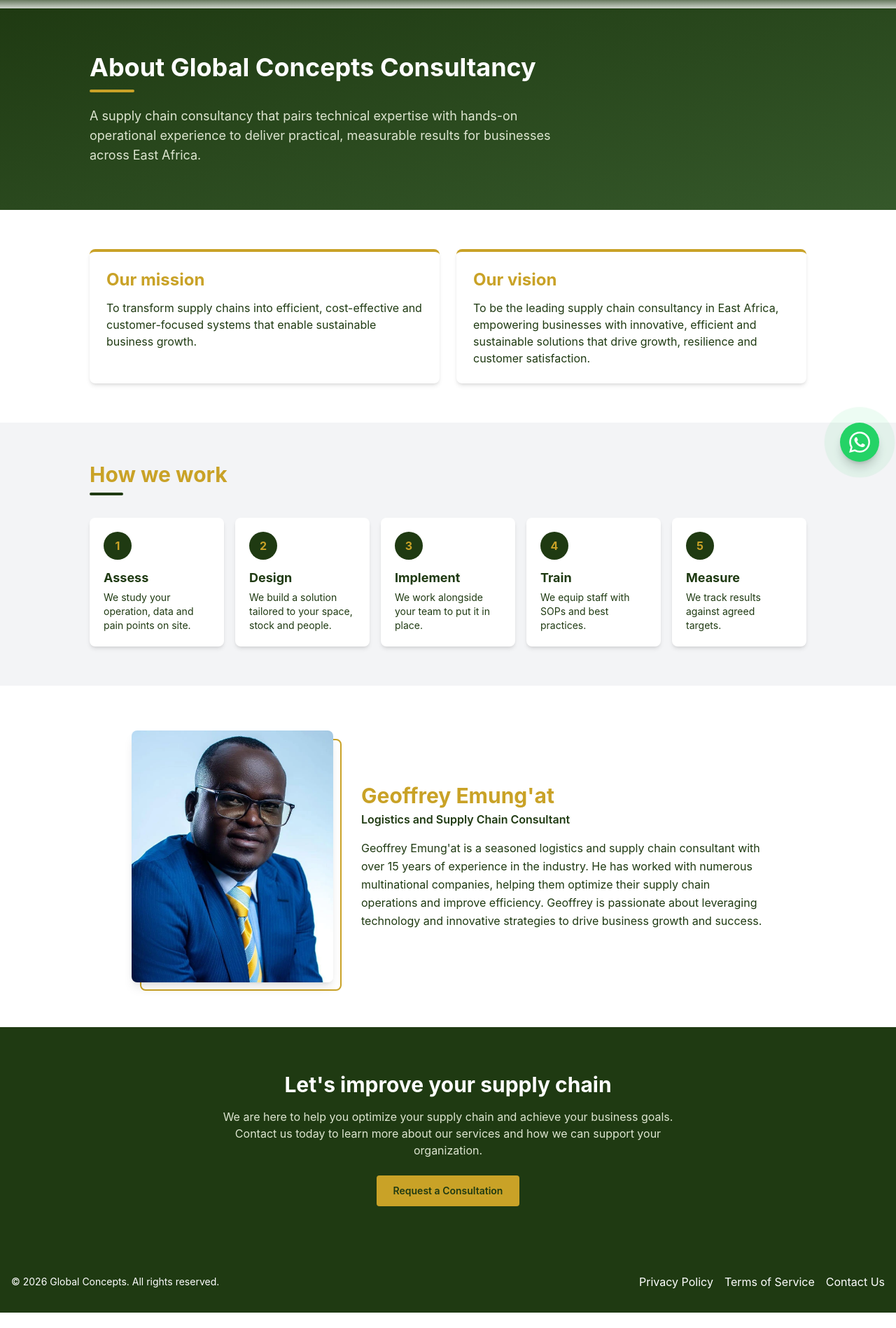
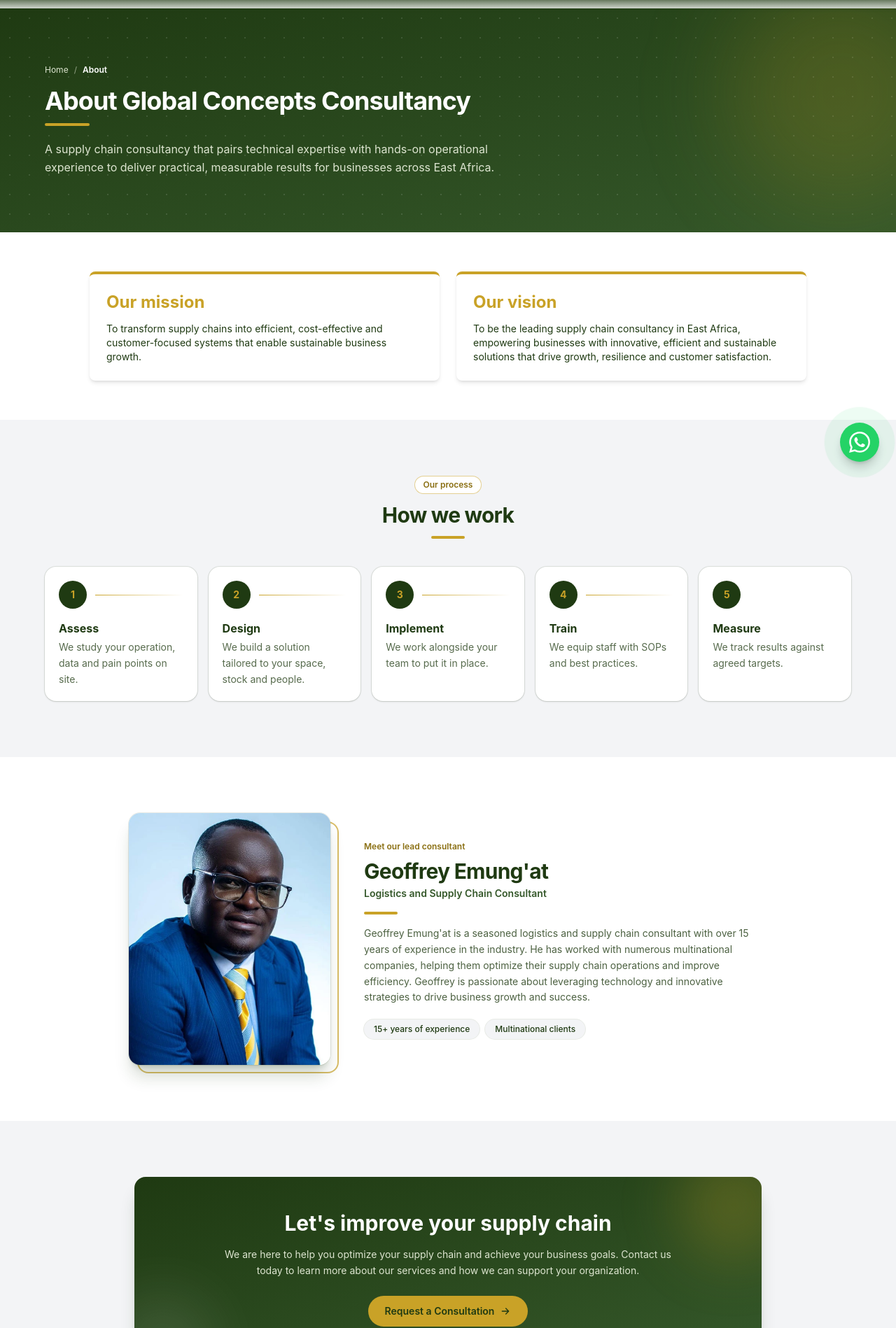
Before and after one commit to G-Concepts/Concepts-Base, a React (Vite) app in the folder site/: page /about in a window 1280 px wide. Shown: the part 116-2014 px from the top of the page at 70% size. Before the commit the page ends 1992 px from the top, so only its background shows below. Built offline with nearby package versions, Linux system fonts and the light colour scheme.

Commit message:
feat: enhance About page with improved layout, new Arrow component, and updated styling

```diff
--- a/site/src/components/About.jsx
+++ b/site/src/components/About.jsx
@@ -1,17 +1,21 @@
 import { memo, useState } from "react";
 import { Link } from "react-router-dom";
 import Reveal from "./Reveal";
+
 // ---- Content (module scope: created once, easy to edit) -------------------
 const INTRO =
   "A supply chain consultancy that pairs technical expertise with hands-on operational experience to deliver practical, measurable results for businesses across East Africa.";
 
+// Icon paths are 24x24 stroke icons.
 const PILLARS = [
   {
     title: "Our mission",
+    icon: "M12 21a9 9 0 100-18 9 9 0 000 18zM12 16a4 4 0 100-8 4 4 0 000 8zM12 12h.01",
     text: "To transform supply chains into efficient, cost-effective and customer-focused systems that enable sustainable business growth.",
   },
   {
     title: "Our vision",
+    icon: "M2 12s4-7 10-7 10 7 10 7-4 7-10 7S2 12 2 12zM12 15a3 3 0 100-6 3 3 0 000 6z",
     text: "To be the leading supply chain consultancy in East Africa, empowering businesses with innovative, efficient and sustainable solutions that drive growth, resilience and customer satisfaction.",
   },
 ];
@@ -29,7 +33,28 @@ const LEADER = {
   role: "Logistics and Supply Chain Consultant",
   photo: "Geoffrey_Emungat.webp",
   bio: "Geoffrey Emung'at is a seasoned logistics and supply chain consultant with over 15 years of experience in the industry. He has worked with numerous multinational companies, helping them optimize their supply chain operations and improve efficiency. Geoffrey is passionate about leveraging technology and innovative strategies to drive business growth and success.",
+  highlights: ["15+ years of experience", "Multinational clients"],
 };
+
+// ---- Small pieces ---------------------------------------------------------
+function Arrow() {
+  return (
+    <svg
+      width="16"
+      height="16"
+      viewBox="0 0 24 24"
+      fill="none"
+      stroke="currentColor"
+      strokeWidth="2"
+      strokeLinecap="round"
+      strokeLinejoin="round"
+      aria-hidden="true"
+      className="transition-transform duration-300 group-hover:translate-x-1"
+    >
+      <path d="M5 12h14M13 6l6 6-6 6" />
+    </svg>
+  );
+}
 
 function Portrait({ src, name }) {
   const [failed, setFailed] = useState(false);
@@ -40,10 +65,10 @@ function Portrait({ src, name }) {
       {/* offset gold frame that slides out on hover */}
       <span
         aria-hidden="true"
-        className="absolute inset-0 translate-x-3 translate-y-3 rounded-lg border-2 border-[#C9A227] transition-transform duration-500 group-hover:translate-x-5 group-hover:translate-y-5"
+        className="absolute inset-0 translate-x-3 translate-y-3 rounded-2xl border-2 border-[#C9A227]/70 transition-transform duration-500 group-hover:translate-x-5 group-hover:translate-y-5"
       />
       {failed ? (
-        <div className="relative grid aspect-[4/5] place-items-center rounded-lg bg-[#1F3A12] text-5xl font-bold text-[#C9A227]">
+        <div className="relative grid aspect-[4/5] place-items-center rounded-2xl bg-[#1F3A12] text-5xl font-bold text-[#C9A227]">
           {initials}
         </div>
       ) : (
@@ -52,37 +77,63 @@ function Portrait({ src, name }) {
           alt={`Portrait of ${name}`}
           loading="lazy"
           onError={() => setFailed(true)}
-          className="relative aspect-[4/5] w-full rounded-lg object-cover shadow-lg"
+          className="relative aspect-[4/5] w-full rounded-2xl object-cover shadow-xl shadow-[#1F3A12]/20 ring-1 ring-[#1F3A12]/10"
         />
       )}
     </div>
   );
 }
 
-function SectionTitle({ children }) {
+function SectionTitle({ eyebrow, children }) {
   return (
-    <div className="mb-8">
-      <h2 className="text-2xl font-bold text-[#C9A227] md:text-3xl">{children}</h2>
-      <span aria-hidden="true" className="mt-2 block h-1 w-12 rounded bg-[#1F3A12]" />
+    <div className="mb-10 flex flex-col items-center text-center">
+      {eyebrow && (
+        <span className="mb-3 rounded-full border border-[#C9A227]/50 bg-white px-3 py-1 text-xs font-semibold text-[#8a6f12]">
+          {eyebrow}
+        </span>
+      )}
+      <h2 className="text-2xl font-bold tracking-tight md:text-3xl">{children}</h2>
+      <span aria-hidden="true" className="mt-3 block h-1 w-12 rounded bg-[#C9A227]" />
     </div>
   );
 }
 
 // ---- Page -----------------------------------------------------------------
-function About() {
+function AboutPage() {
   return (
-    <div className="pt-32 text-[#1F3A12]">
+    <div className="pt-32 text-sm text-[#1F3A12]">
       {/* Hero */}
-      <section className="bg-gradient-to-br from-[#1F3A12] to-[#35582A] px-4 py-16 text-center md:px-32 md:text-left">
+      <section className="relative overflow-hidden bg-gradient-to-br from-[#1F3A12] to-[#35582A] px-4 py-16 text-center md:py-20 md:text-left">
+        <div
+          aria-hidden="true"
+          className="pointer-events-none absolute inset-0 opacity-[0.12]"
+          style={{
+            backgroundImage: "radial-gradient(circle, #ffffff 1px, transparent 1px)",
+            backgroundSize: "28px 28px",
+          }}
+        />
+        <div
+          aria-hidden="true"
+          className="pointer-events-none absolute -right-20 -top-10 h-80 w-80 rounded-full bg-[#C9A227]/20 blur-3xl"
+        />
+        <div className="relative mx-auto max-w-6xl">
           <Reveal>
-          <h1 className="text-3xl font-bold text-white md:text-4xl">
+            <nav aria-label="Breadcrumb" className="mb-4 text-xs text-[#dde5d0]">
+              <Link to="/" className="transition-colors hover:text-[#C9A227]">Home</Link>
+              <span aria-hidden="true" className="mx-2 opacity-60">/</span>
+              <span aria-current="page" className="font-semibold text-white">About</span>
+            </nav>
+            <h1 className="text-3xl font-bold tracking-tight text-white md:text-4xl">
               About Global Concepts Consultancy
             </h1>
             <span aria-hidden="true" className="mx-auto mt-3 block h-1 w-16 rounded bg-[#C9A227] md:mx-0" />
           </Reveal>
           <Reveal delay={150}>
-          <p className="mt-5 max-w-2xl text-lg text-[#dde5d0]">{INTRO}</p>
+            <p className="mt-5 max-w-2xl text-sm leading-relaxed text-[#dde5d0] md:text-base">
+              {INTRO}
+            </p>
           </Reveal>
+        </div>
       </section>
 
       {/* Mission & vision */}
@@ -98,49 +149,80 @@ function About() {
       </section>
 
       {/* How we work */}
-      <section className="bg-gray-100 px-4 py-14 md:px-32">
+      <section className="bg-gray-100 px-4 py-14 md:py-20">
+        <div className="mx-auto max-w-6xl">
           <Reveal>
-          <SectionTitle>How we work</SectionTitle>
+            <SectionTitle eyebrow="Our process">How we work</SectionTitle>
           </Reveal>
           <ol className="grid grid-cols-1 gap-4 sm:grid-cols-2 lg:grid-cols-5">
             {STEPS.map((s, i) => (
               <Reveal as="li" key={s.title} delay={i * 100} className="list-none">
-              <div className="group h-full rounded-lg bg-white p-5 shadow-md transition-all duration-300 hover:-translate-y-1 hover:shadow-xl">
-                <span className="mb-3 grid h-10 w-10 place-items-center rounded-full bg-[#1F3A12] font-bold text-[#C9A227] transition-colors duration-300 group-hover:bg-[#C9A227] group-hover:text-white">
+                <div className="group h-full rounded-2xl bg-white p-5 shadow-sm ring-1 ring-[#1F3A12]/10 transition-all duration-300 hover:-translate-y-1 hover:shadow-xl hover:ring-[#C9A227]/60">
+                  <div className="mb-4 flex items-center">
+                    <span className="grid h-10 w-10 shrink-0 place-items-center rounded-full bg-[#1F3A12] font-bold text-[#C9A227] transition-colors duration-300 group-hover:bg-[#C9A227] group-hover:text-[#1F3A12]">
                       {i + 1}
                     </span>
-                <h3 className="text-lg font-bold">{s.title}</h3>
-                <p className="mt-1 text-sm">{s.text}</p>
+                    {/* connector to the next step */}
+                    {i < STEPS.length - 1 && (
+                      <span
+                        aria-hidden="true"
+                        className="ml-3 hidden h-px flex-1 bg-gradient-to-r from-[#C9A227] to-transparent lg:block"
+                      />
+                    )}
+                  </div>
+                  <h3 className="text-base font-bold">{s.title}</h3>
+                  <p className="mt-1 leading-relaxed text-[#1F3A12]/75">{s.text}</p>
                 </div>
               </Reveal>
             ))}
           </ol>
+        </div>
       </section>
 
       {/* Leader */}
-      <section className="flex flex-col items-center justify-center gap-10 px-4 py-16 md:flex-row md:px-32">
+      <section className="bg-white px-4 py-14 md:py-20">
+        <div className="mx-auto flex max-w-5xl flex-col items-center justify-center gap-12 md:flex-row">
           <Reveal from="left">
             <Portrait src={LEADER.photo} name={LEADER.name} />
           </Reveal>
           <Reveal from="right" delay={150} className="max-w-xl text-center md:text-left">
-          <h2 className="text-2xl font-bold text-[#C9A227] md:text-3xl">{LEADER.name}</h2>
-          <p className="mt-1 font-semibold">{LEADER.role}</p>
-          <p className="mt-4 text-sm leading-relaxed md:text-base">{LEADER.bio}</p>
+            <span className="text-xs font-semibold text-[#8a6f12]">Meet our lead consultant</span>
+            <h2 className="mt-2 text-2xl font-bold tracking-tight md:text-3xl">{LEADER.name}</h2>
+            <p className="mt-1 font-semibold text-[#35582A]">{LEADER.role}</p>
+            <span aria-hidden="true" className="mx-auto my-4 block h-1 w-12 rounded bg-[#C9A227] md:mx-0" />
+            <p className="leading-relaxed text-[#1F3A12]/80">{LEADER.bio}</p>
+            <ul className="mt-5 flex flex-wrap justify-center gap-2 md:justify-start">
+              {LEADER.highlights.map((h) => (
+                <li
+                  key={h}
+                  className="rounded-full bg-gray-100 px-3.5 py-1.5 text-xs font-medium ring-1 ring-[#1F3A12]/10"
+                >
+                  {h}
+                </li>
+              ))}
+            </ul>
           </Reveal>
+        </div>
       </section>
 
       {/* Call to action */}
-      <section className="bg-[#1F3A12] px-4 py-16 text-center text-white md:px-32">
-        <Reveal from="zoom">
-          <h2 className="text-3xl font-bold">Let's improve your supply chain</h2>
-          <p className="mx-auto mt-4 max-w-2xl text-[#dde5d0]">
+      <section className="bg-gray-100 px-4 py-14 md:py-20">
+        <Reveal
+          from="zoom"
+          className="relative mx-auto flex max-w-4xl flex-col items-center gap-4 overflow-hidden rounded-2xl bg-gradient-to-br from-[#1F3A12] to-[#35582A] px-6 py-12 text-center text-white shadow-xl shadow-[#1F3A12]/20"
+        >
+          <span aria-hidden="true" className="pointer-events-none absolute -right-10 -top-10 h-40 w-40 rounded-full bg-[#C9A227]/25 blur-2xl" />
+          <span aria-hidden="true" className="pointer-events-none absolute -bottom-12 -left-8 h-36 w-36 rounded-full bg-white/10 blur-2xl" />
+          <h2 className="relative text-2xl font-bold md:text-3xl">Let's improve your supply chain</h2>
+          <p className="relative max-w-2xl leading-relaxed text-[#dde5d0]">
             We are here to help you optimize your supply chain and achieve your business goals. Contact us today to learn more about our services and how we can support your organization.
           </p>
           <Link
             to="/contact"
-            className="mt-6 inline-block rounded bg-[#C9A227] px-6 py-3 text-sm font-semibold text-[#1F3A12] transition-all duration-300 hover:-translate-y-0.5 hover:bg-white hover:shadow-lg"
+            className="group relative mt-2 inline-flex items-center gap-2 rounded-full bg-[#C9A227] px-6 py-3 text-sm font-semibold text-[#1F3A12] transition-all duration-300 hover:-translate-y-0.5 hover:bg-white hover:shadow-lg focus:outline-none focus-visible:ring-2 focus-visible:ring-white focus-visible:ring-offset-2 focus-visible:ring-offset-[#1F3A12]"
           >
             Request a Consultation
+            <Arrow />
           </Link>
         </Reveal>
       </section>
@@ -148,4 +230,4 @@ function About() {
   );
 }
 
-export default memo(About);
+export default memo(AboutPage);
```
Lines whose indentation alone changed are shown as unchanged.
